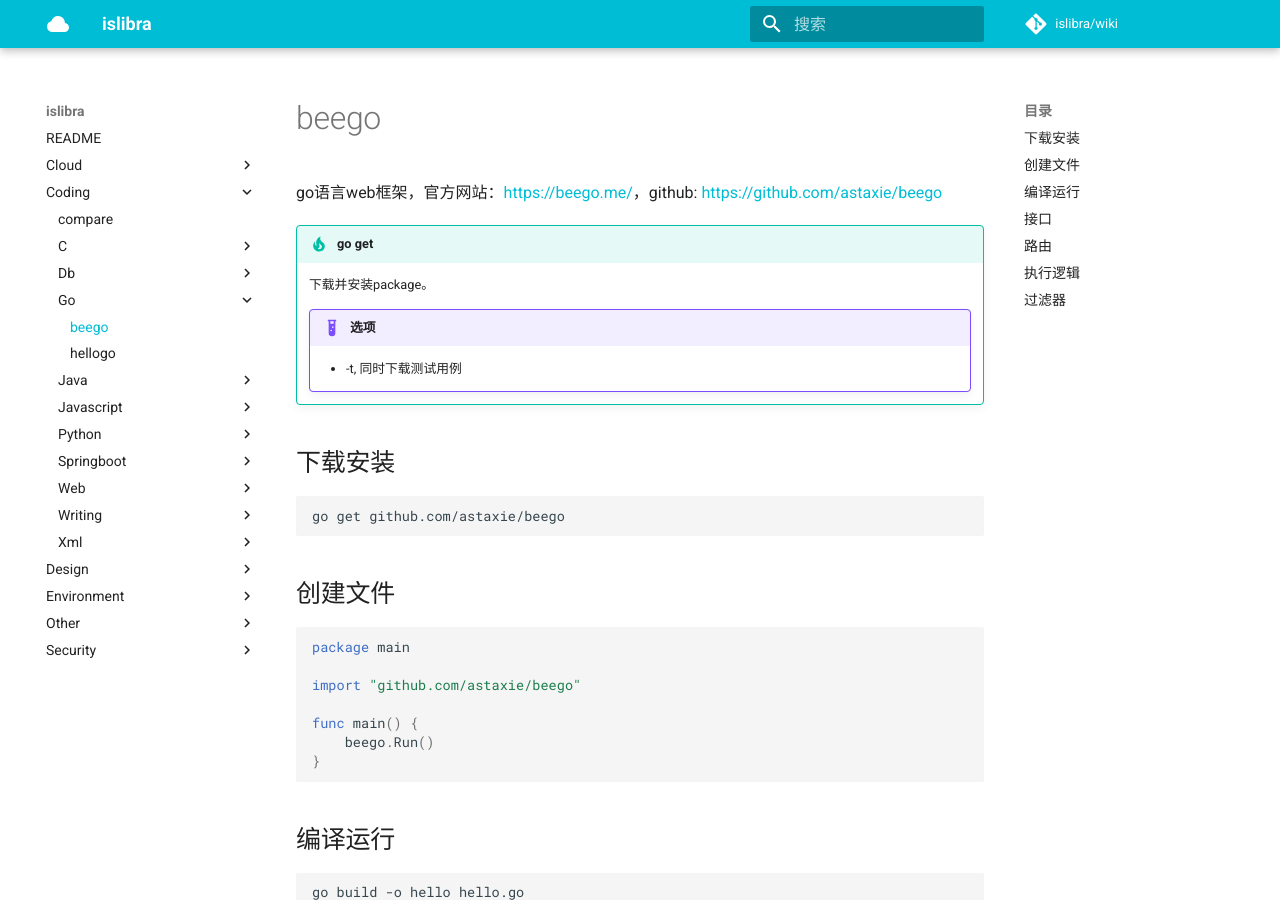
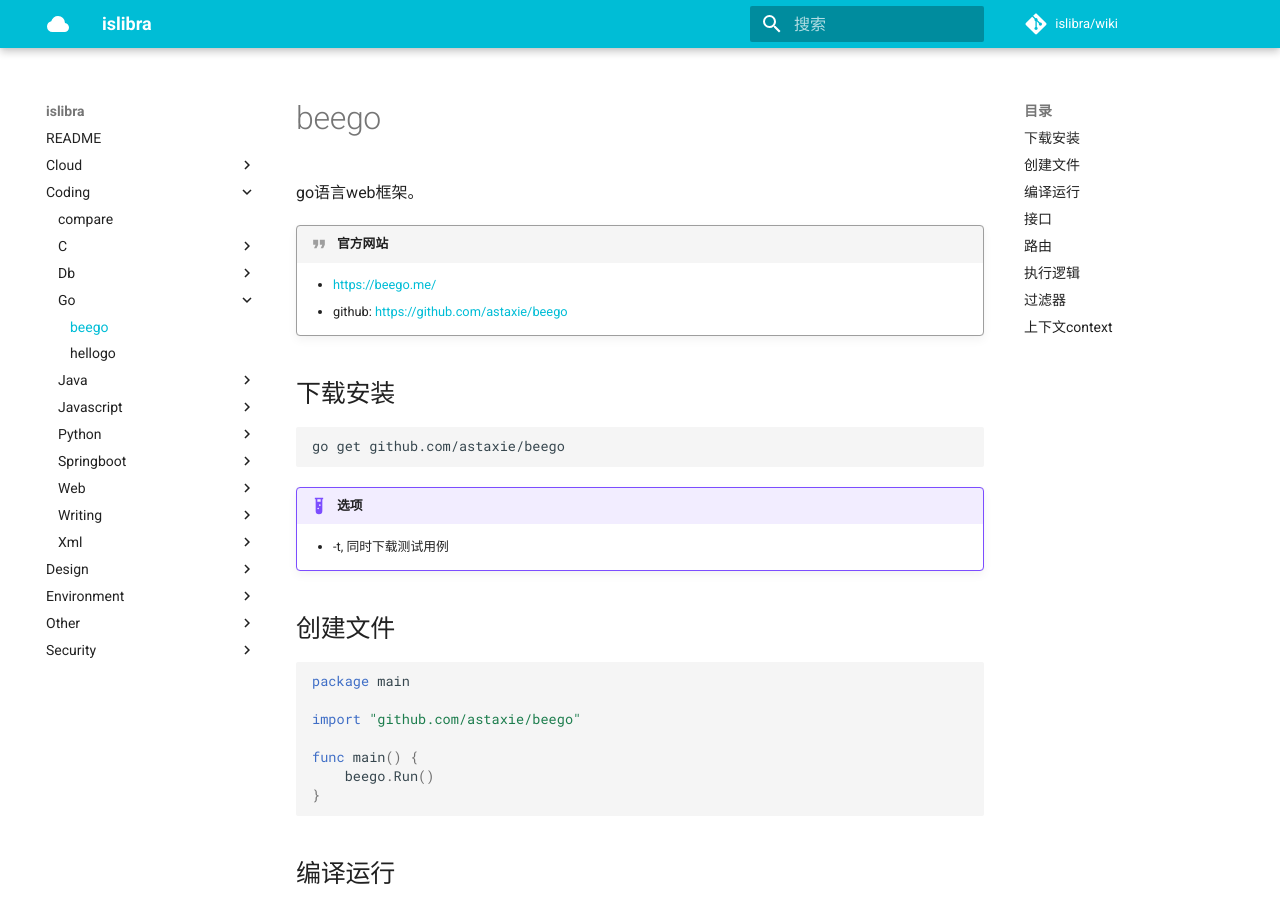
Before and after one commit to islibra/wiki, an MkDocs documentation site: the page built from docs/coding/go/beego.md, in a window 1280 px wide and 900 px high. Built offline with MkDocs 1.6.1 and Material for MkDocs 9.7.7, drawn with Linux system fonts in a browser that asks for light colours; comment, search, counter and statistics services are not loaded; some of the changed text lies outside the part shown.

Commit message:
Update beego.md

````diff
--- a/docs/coding/go/beego.md
+++ b/docs/coding/go/beego.md
@@ -1,18 +1,19 @@
 # beego
 
-go语言web框架，官方网站：<https://beego.me/>，github: <https://github.com/astaxie/beego>
+go语言web框架。
 
-!!! tip "go get"
-    下载并安装package。
-
-    !!! example "选项"
-        - -t, 同时下载测试用例
+!!! quote "官方网站"
+    - <https://beego.me/>
+    - github: <https://github.com/astaxie/beego>
 
 ## 下载安装
 
 ```bash
 go get github.com/astaxie/beego
 ```
+
+!!! example "选项"
+    - -t, 同时下载测试用例
 
 ## 创建文件
 
@@ -106,3 +107,10 @@ beego.InsertFilter(pattern string, position int, filter FilterFunc, params ...bo
         - AfterExec 执行完 Controller 逻辑之后执行的过滤器
         - FinishRouter 执行完逻辑之后执行的过滤器
     - filter, 执行函数
+
+## 上下文context
+
+- Input: 封装request
+    - SetData: 设置Input中Data的值，方便用户在Filter中传递数据到Controller
+    - GetData
+- Output: 封装response
````
